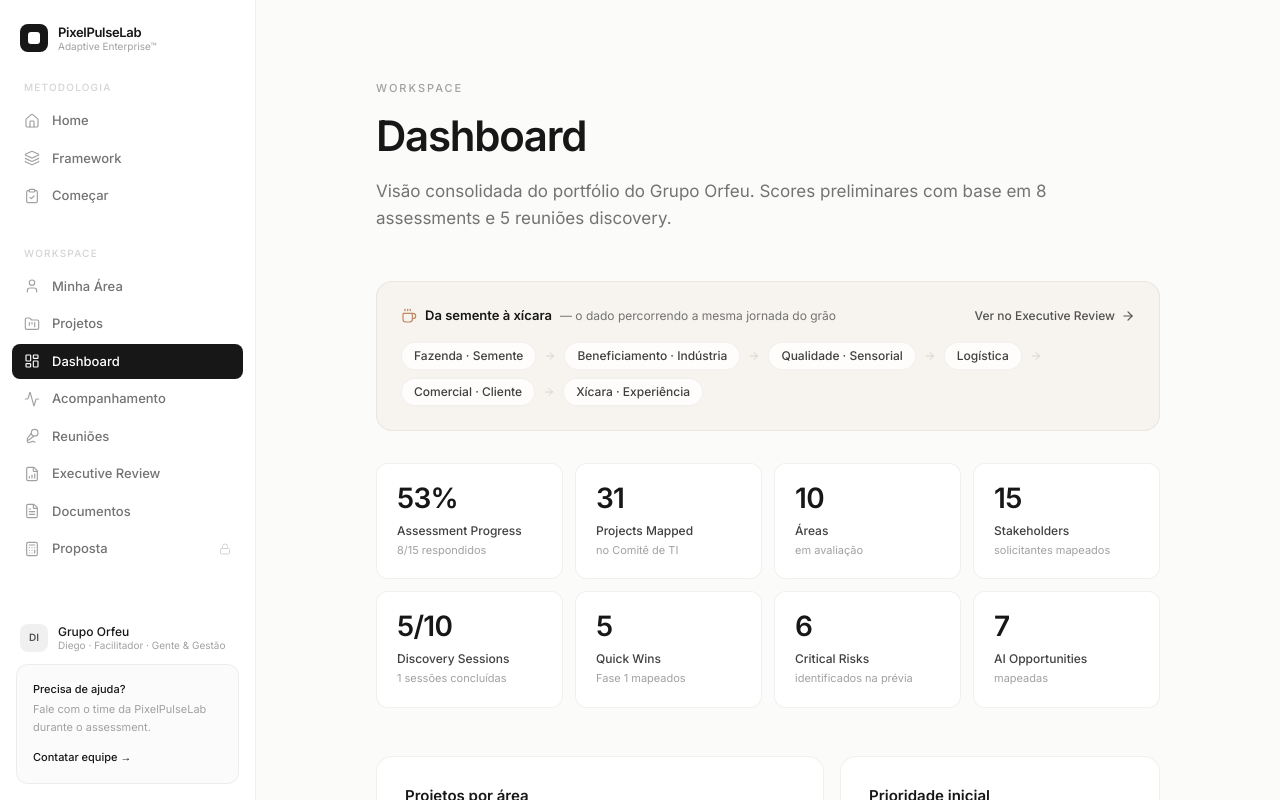
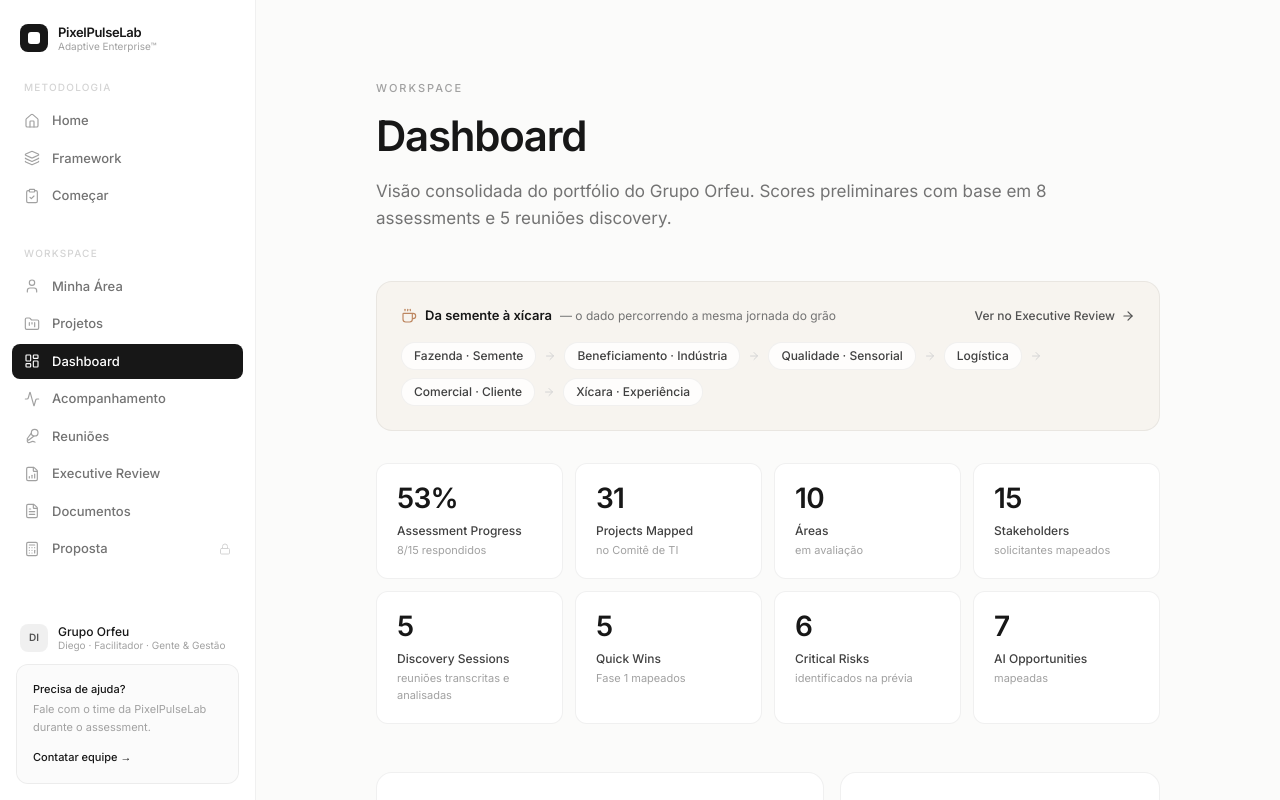
Before and after one commit to jrbj001/LP-, a Next.js app: page /en/adaptive/dashboard in a window 1280 px wide. Shown: the top 800 px of the page. Built offline with nearby package versions, Linux system fonts and the light colour scheme.

Commit message:
fix(adaptive): dashboard com métricas dinâmicas — 8/15, solicitantes calculados e discovery sessions corrigido
Co-authored-by: Cursor <cursoragent@cursor.com>

```diff
--- a/src/components/adaptive/executive-review-data.ts
+++ b/src/components/adaptive/executive-review-data.ts
@@ -1,3 +1,5 @@
+import { PROJECTS } from '@/components/adaptive/data'
+
 // ─── Assessment status ────────────────────────────────────────────────────────
 
 export const REVIEW_META = {
@@ -546,18 +548,18 @@ export interface DashboardCounts {
 export function buildDashboardMetrics(counts?: Partial<DashboardCounts>): DashboardMetric[] {
   const expected = REVIEW_META.assessmentsExpected
   const done = counts?.assessmentDone ?? REVIEW_META.assessmentsReceived
-  const sessions = counts?.sessionBooked ?? 1
   const pct = Math.round((done / expected) * 100)
+  const requesters = new Set(PROJECTS.map(p => p.requester)).size
 
   return [
     { label: 'Assessment Progress', value: `${pct}%`, hint: `${done}/${expected} respondidos` },
     { label: 'Projects Mapped', value: String(REVIEW_META.projectsMapped), hint: 'no Comitê de TI' },
     { label: 'Áreas', value: String(REVIEW_META.areasMapped), hint: 'em avaliação' },
-    { label: 'Stakeholders', value: '15', hint: 'solicitantes mapeados' },
+    { label: 'Stakeholders', value: String(requesters), hint: 'solicitantes mapeados' },
     {
       label: 'Discovery Sessions',
-      value: `${REVIEW_META.meetingsCompleted}/${REVIEW_META.areasMapped}`,
-      hint: `${sessions} sessões concluídas`,
+      value: String(REVIEW_META.meetingsCompleted),
+      hint: 'reuniões transcritas e analisadas',
     },
     { label: 'Quick Wins', value: String(QUICK_WINS.length), hint: 'Fase 1 mapeados' },
     { label: 'Critical Risks', value: String(CRITICAL_RISKS.length), hint: 'identificados na prévia' },
```
